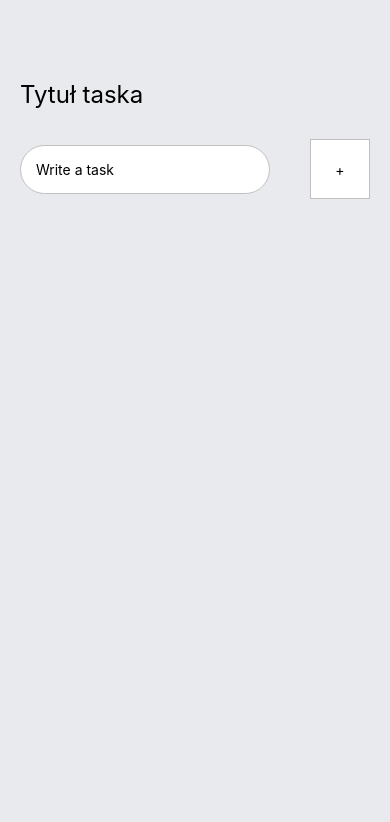
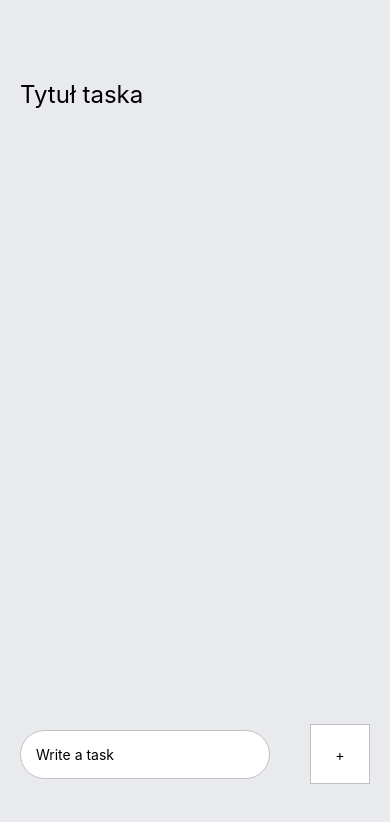
Before and after one commit to begiedz/ReactNative-Notes, a React Native app: screen / in a window 390 px wide. Shown: the top 822 px of the page. Built offline with nearby package versions, Linux system fonts and the light colour scheme.

Commit message:
add delete function

```diff
--- a/App.js
+++ b/App.js
@@ -10,6 +10,13 @@ export default function App() {
     setTaskItems([...taskItems, task]);
     setTask('');
   }
+
+  const completeTask = (index) => {
+    let itemsCopy = [...taskItems];
+    itemsCopy.splice(index, 1);
+    setTaskItems(itemsCopy);
+  }
+
   return (
     <View style={styles.container}>
       <View style={styles.tasksWrapper}>
@@ -18,7 +25,7 @@ export default function App() {
           {
             taskItems.map((item, index) => {
               return (
-                <TouchableOpacity key={index}>
+                <TouchableOpacity key={index} onPress={() => completeTask(index)}>
                   <Task text={item} />
                 </TouchableOpacity>
               )
@@ -56,8 +63,8 @@ const styles = StyleSheet.create({
     marginTop: 30,
   },
   writeTaskWrapper: {
-    postition: 'absolute',
-    bottom: '60',
+    position: 'absolute',
+    bottom: 60,
     width: '100%',
     flexDirection: 'row',
     justifyContent: 'space-around',
@@ -70,6 +77,7 @@ const styles = StyleSheet.create({
     borderRadius: 60,
     borderColor: '#c0c0c0',
     borderWidth: 1,
+    width: 250,
   },
   addWrapper: {
     width: 60,
```
